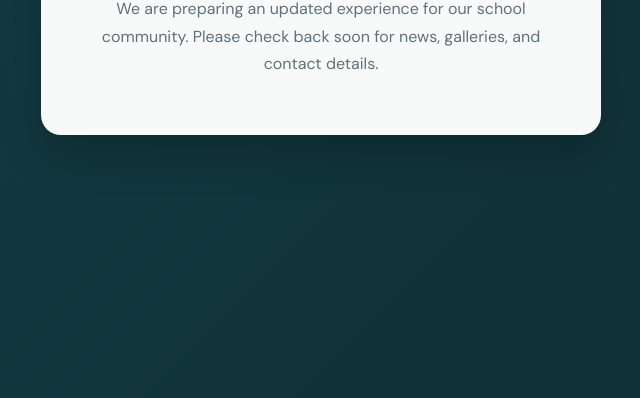
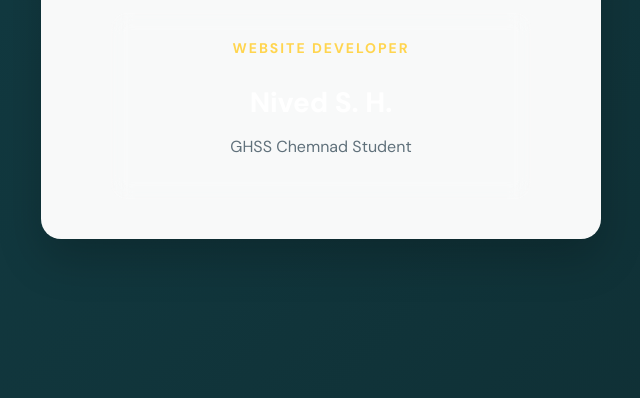
Before and after one commit to nived938/school-website, a website: page public/dev_text.html in a window 1280 px wide. Shown: the part 402-800 px from the top of the page, without its empty margins (319-959 px from the left). Drawn offline with nearby package versions, Linux system fonts and the light colour scheme.

Commit message:
Prepare for Render deployment

```diff
--- a/public/css/style.css
+++ b/public/css/style.css
@@ -1613,3 +1613,46 @@ transform:scale(1);
 body.modal-open{
     overflow:hidden;
 }
+
+.developer-credit{
+    margin-top:40px;
+    padding:20px;
+    max-width:420px;
+    margin-left:auto;
+    margin-right:auto;
+    background:rgba(255,255,255,.08);
+    border:1px solid rgba(255,255,255,.15);
+    border-radius:16px;
+    backdrop-filter:blur(10px);
+    text-align:center;
+    animation:fadeUp 1s ease;
+}
+
+.developer-credit strong{
+    color:#ffd54f;
+    font-size:14px;
+    letter-spacing:2px;
+    text-transform:uppercase;
+}
+
+.developer-credit h3{
+    margin:10px 0 6px;
+    font-size:28px;
+    color:#fff;
+}
+
+.developer-credit p{
+    margin:0;
+    color:#e5e7eb;
+}
+
+@keyframes fadeUp{
+    from{
+        opacity:0;
+        transform:translateY(20px);
+    }
+    to{
+        opacity:1;
+        transform:translateY(0);
+    }
+}
--- a/public/dev_text.html
+++ b/public/dev_text.html
@@ -81,6 +81,17 @@
         We are preparing an updated experience for our school community. Please
         check back soon for news, galleries, and contact details.
       </p>
+      <div class="developer-credit">
+    <p>
+        <strong>Website Developer</strong>
+    </p>
+
+    <h3>Nived S. H.</h3>
+
+    <p>
+        GHSS Chemnad Student
+    </p>
+</div>
     </main>
     <script src="js/main.js"></script>
   </body>
```
